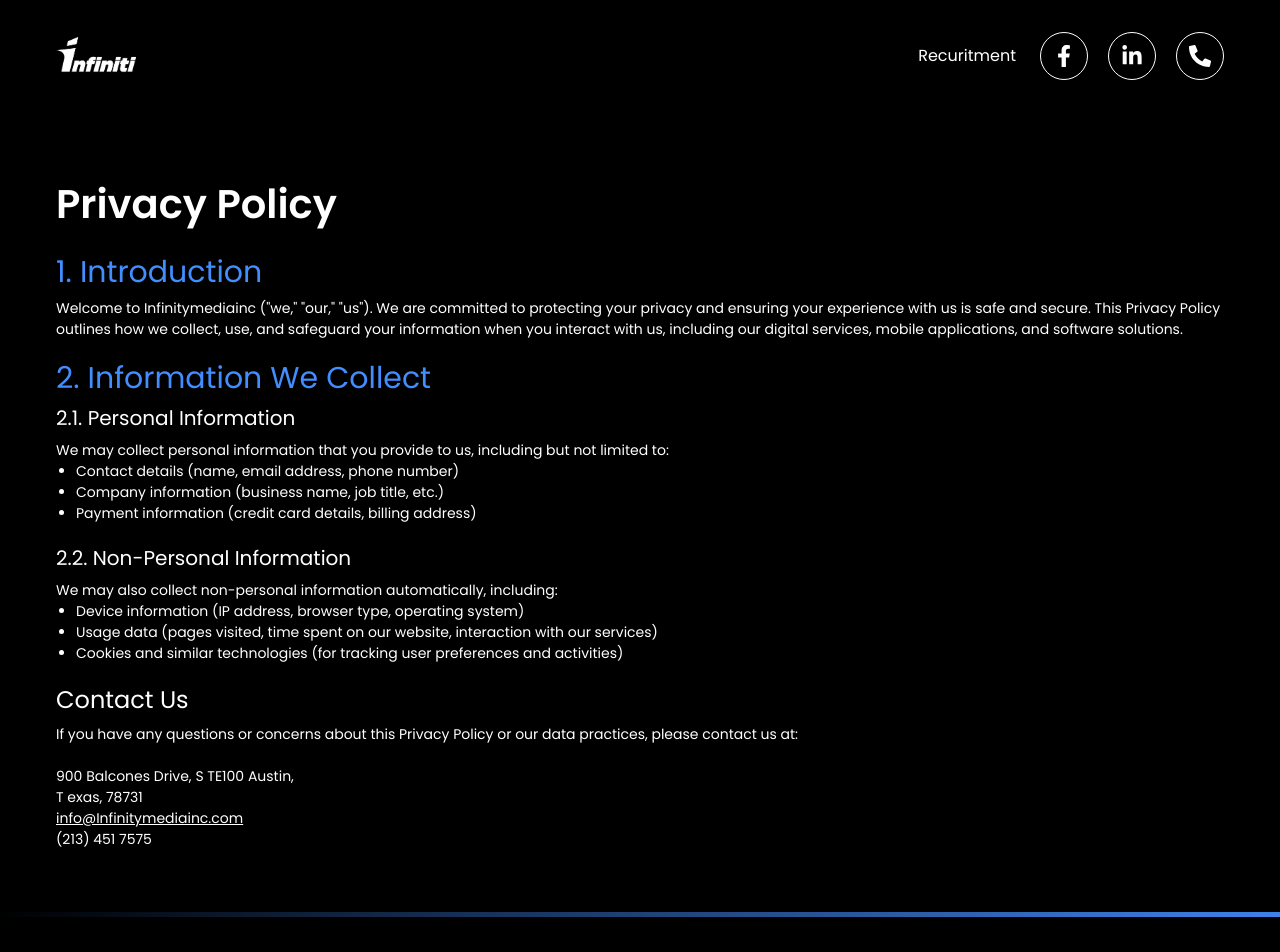
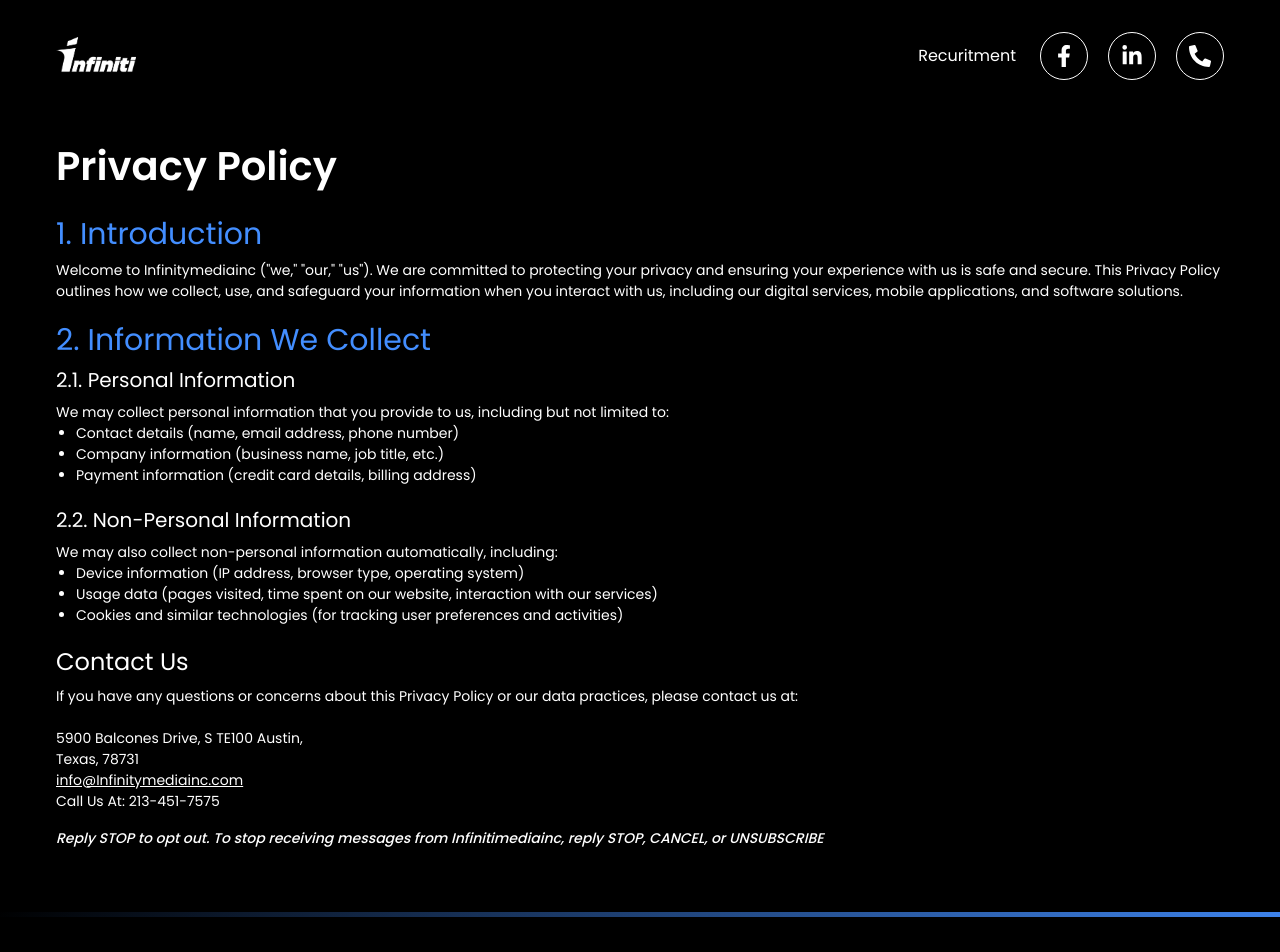
Before and after one commit to crystalliteCustomTeam/InfinityMedia, a Next.js app: page /privacy-policy in a window 1280 px wide. Shown: the top 952 px of the page. Built offline with nearby package versions, Linux system fonts and the light colour scheme.

Commit message:
privacy-policy update

```diff
--- a/src/app/privacy-policy/page.jsx
+++ b/src/app/privacy-policy/page.jsx
@@ -44,10 +44,13 @@ const page = () => {
                         </p>
                         <address className="not-italic font-sans text-[13px] xl:text-[14px] font-[400] text-[white] ">
 
-                            900 Balcones Drive, S TE100 Austin, <br /> T exas, 78731 <br />
+                            5900 Balcones Drive, S TE100 Austin, <br /> Texas, 78731 <br />
                             <a href="mailto:info@Infinitymediainc.com" className="underline text-white">info@Infinitymediainc.com</a><br />
-                            (213) 451 7575
+                            Call Us At: 213-451-7575
                         </address>
+                        <span className="block font-sans text-[15px] xl:text-[14px] font-[500] text-[white] mt-4 mb-10"    >
+                        <em>Reply STOP to opt out. To stop receiving messages from Infinitimediainc, reply STOP, CANCEL, or UNSUBSCRIBE</em>
+                        </span>
                     </div>
                 </div>
             </div>
```
